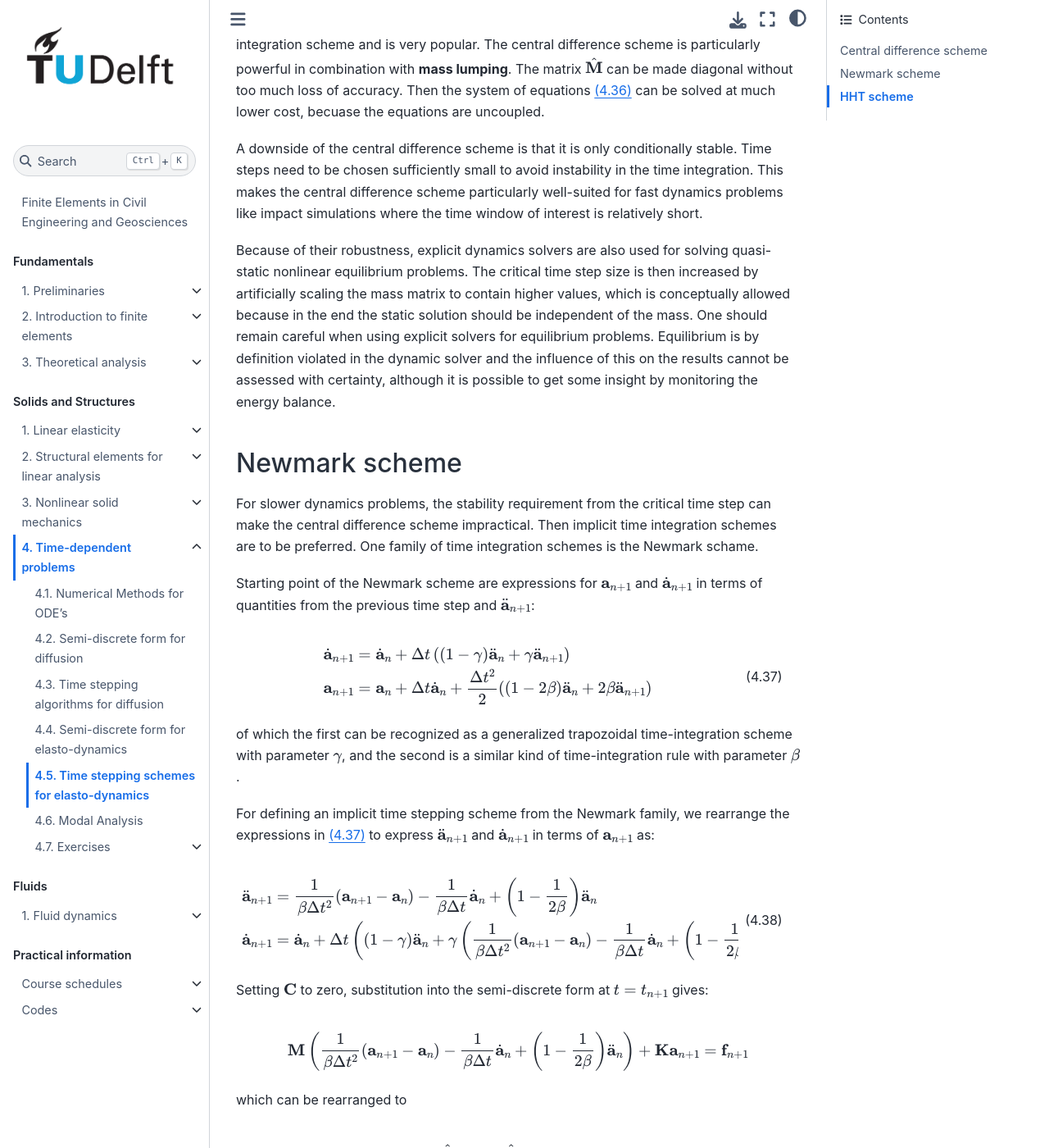
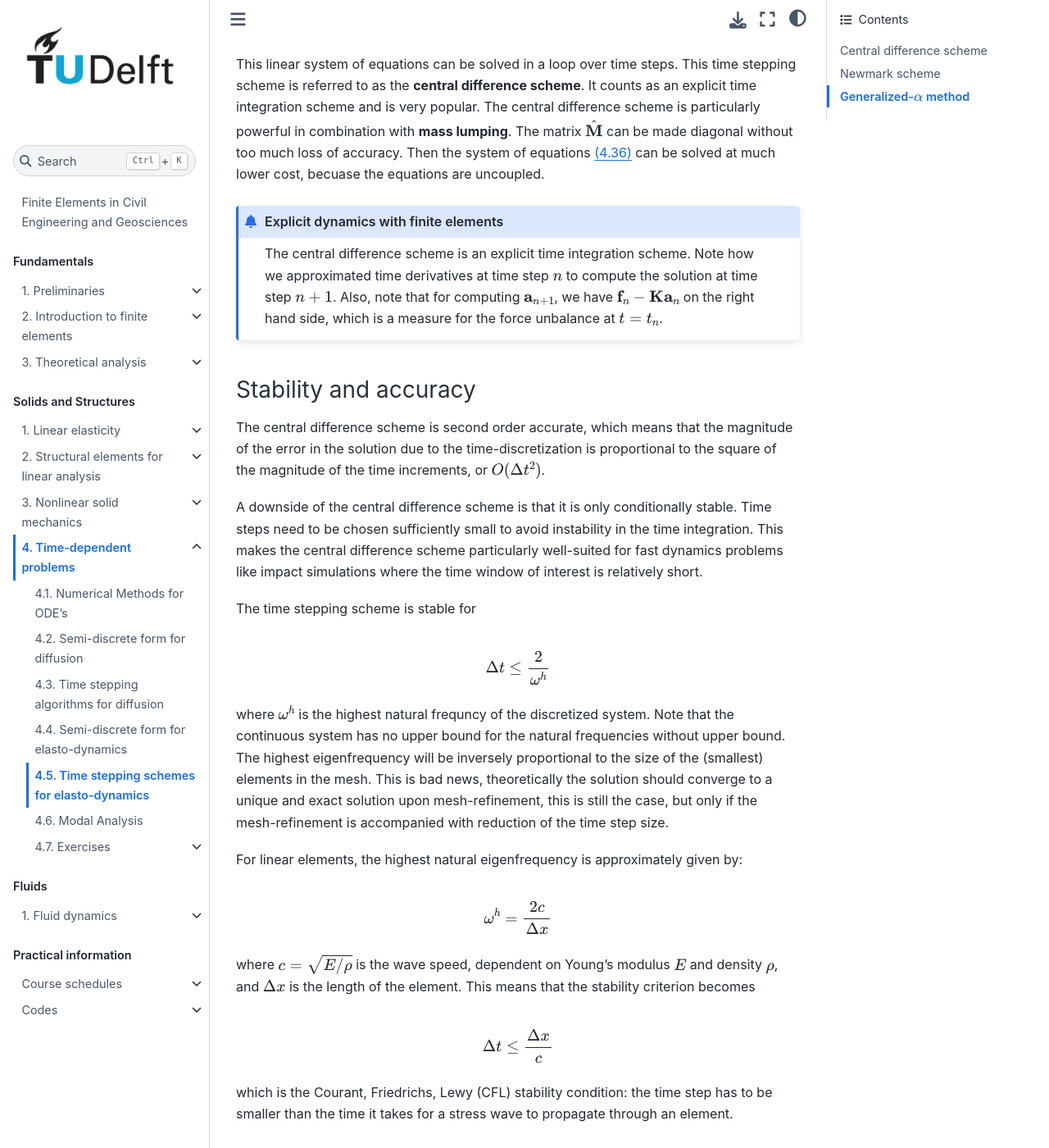
Before and after one commit to TeachBooks/mirror_computational_modelling, a Jupyter Book: the page built from book/dynamics/time_steppers.md, in a window 1280 px wide and 1400 px high, scrolled down 2541 px. Shown: the whole window at 82% size. Built offline with Jupyter Book 1.0.4 settings and Sphinx 7.4.7 and the Sphinx Book theme 1.1.4, drawn with Linux system fonts in a browser that asks for light colours; pages that are not in the unit, such as notebooks, are missing from menus; some of the changed text lies outside the part shown.

Commit message:
Add text on accuracy, stability, HHT

````diff
--- a/book/dynamics/time_steppers.md
+++ b/book/dynamics/time_steppers.md
@@ -15,7 +15,7 @@
 
 # Time stepping schemes for elasto-dynamics
 
-On the previous page, we have derived the semi-discrete finite element equations for continuum dynamics. Discretization in space was applied, but derivatives with respect to time were maintained. In order to arrive at an algorithm that can be implemented, time discretization should also be applied. It is possible to perform time-discretization with shape functions to arrive at the *space-time finite element method*. However, this is not the most common choice. The finite element discretization approach with nodes, elements and shape functions is convenient for discretization in space, but less so for discretization in time. Therefore, in finite element solvers for time-dependent problems, the finite element discretization in space is usually combined with some type of finite difference discretization in time. To solve th governing equations over a certain time interval, finite time increments $\Delta t$ are introduced and the solution $\ba$ is computed for a finite number of time steps to solve the governing equations over a certain time interval.
+On the previous page, we have derived the semi-discrete finite element equations for continuum dynamics. Discretization in space was applied, but derivatives with respect to time were maintained. In order to arrive at an algorithm that can be implemented, time discretization should also be applied. It is possible to perform time-discretization with shape functions to arrive at the **space-time finite element method**. However, this is not the most common choice. The finite element discretization approach with nodes, elements and shape functions is convenient for discretization in space, but less so for discretization in time. Therefore, in finite element solvers for time-dependent problems, the finite element discretization in space is usually combined with some type of finite difference discretization in time. To solve th governing equations over a certain time interval, finite time increments $\Delta t$ are introduced and the solution $\ba$ is computed for a finite number of time steps to solve the governing equations over a certain time interval.
 
 In this page different algorithms are introduced for the temporal discretization. In every case, the objective is to find the solution vector $\ba_{n+1}=\ba(t_{n+1})$ and if necessary its time derivatives $\dot\ba_{n+1} = \dot\ba(t_{n+1})$ and $\ddot\ba_{n+1}=\ddot\ba(t_{n+1})$ with the previous solution $\ba_{n}=\ba(t_{n})$, $\dot\ba_{n}=\dot\ba(t_{n})$ known. This implies that for the first time step, initial conditions $\ba_0$ and $\dot\ba_0$ need to be given.
 
@@ -92,11 +94,44 @@
 
 This linear system of equations can be solved in a loop over time steps. This time stepping scheme is referred to as the **central difference scheme**. It counts as an explicit time integration scheme and is very popular. The central difference scheme is particularly powerful in combination with **mass lumping**. The matrix $\hat\bM$ can be made diagonal without too much loss of accuracy. Then the system of equations {eq}`central-difference-system` can be solved at much lower cost, becuase the equations are uncoupled.
 
+```{admonition} Explicit dynamics with finite elements
+The central difference scheme is an explicit time integration scheme. Note how we approximated time derivatives at time step $n$ to compute the solution at time step $n+1$. Also, note that for computing $\ba_{n+1}$, we have $\bff_n-\bK\ba_n$ on the right hand side, which is a measure for the force unbalance at $t=t_n$.
+```
+
+### Stability and accuracy
+The central difference scheme is second order accurate, which means that the magnitude of the error in the solution due to the time-discretization is proportional to the square of the magnitude of the time increments, or $O(\Delta t^2)$.
+
 A downside of the central difference scheme is that it is only conditionally stable. Time steps need to be chosen sufficiently small to avoid instability in the time integration. This makes the central difference scheme particularly well-suited for fast dynamics problems like impact simulations where the time window of interest is relatively short.
 
-Because of their robustness, explicit dynamics solvers are also used for solving quasi-static nonlinear equilibrium problems. The critical time step size is then increased by artificially scaling the mass matrix to contain higher values, which is conceptually allowed because in the end the static solution should be independent of the mass. One should remain careful when using explicit solvers for equilibrium problems. Equilibrium is by definition violated in the dynamic solver and the influence of this on the results cannot be assessed with certainty, although it is possible to get some insight by monitoring the energy balance.
+The time stepping scheme is stable for
+
+$$
+\Delta t \leq  \frac2{\omega^h}
+$$
+
+where $\omega^h$ is the highest natural frequncy of the discretized system. Note that the continuous system has no upper bound for the natural frequencies without upper bound. The highest eigenfrequency will be inversely proportional to the size of the (smallest) elements in the mesh. This is bad news, theoretically the solution should converge to a unique and exact solution upon mesh-refinement, this is still the case, but only if the mesh-refinement is accompanied with reduction of the time step size.
+
+For linear elements, the highest natural eigenfrequency is approximately given by:
+
+$$
+\omega^h = \frac{2c}{\Delta x}
+$$
+
+where $c=\sqrt{E/\rho}$ is the wave speed, dependent on Young's modulus $E$ and density $\rho$, and $\Delta x$ is the length of the element. This means that the stability criterion becomes
+
+$$
+\Delta t \leq \frac{\Delta x}{c}
+$$
+
+which is the Courant, Friedrichs, Lewy (CFL) stability condition: the time step has to be smaller than the time it takes for a stress wave to propagate through an element.
+
+### Explicit solvers for static-problems
+
+Because of their robustness, explicit dynamics solvers as obtained with the central difference scheme are also used for solving quasi-static nonlinear equilibrium problems. The critical time step size is then increased by artificially scaling the mass matrix to contain higher values, which is conceptually allowed because in the end the static solution should be independent of the mass. One should remain careful when using explicit solvers for equilibrium problems. Equilibrium is by definition violated in the dynamic solver and the influence of this on the results cannot be assessed with certainty, although it is possible to get some insight by monitoring the energy balance.
 
 ## Newmark scheme
+
+### Formulation
 
 For slower dynamics problems, the stability requirement from the critical time step can make the central difference scheme impractical. Then implicit time integration schemes are to be preferred. One family of time integration schemes is the Newmark schame.
 
@@ -153,12 +188,16 @@
 
 $$
 \hat\bff_{n+1} = \bff_{n+1} + \bM\left(\frac{1}{\beta\Delta t^2}\ba_n + \frac{1}{\beta\Delta t}\dot\ba_n + \left(\frac{1}{2\beta}-1\right) \ddot\ba_n\right) \\
-+ \bC\left(\frac{\gamma}{\beta\Delta t}\ba_n + \frac{\gamma}{\beta}\dot\ba_n + \left(\frac{\gamma}{2\beta}-1\right)\Delta t\ddot\ba_n\right)
++ \bC\left(\frac{\gamma}{\beta\Delta t}\ba_n + \left(1-\frac{\gamma}{\beta}\right)\dot\ba_n + \left(\frac{\gamma}{2\beta}-1\right)\Delta t\ddot\ba_n\right)
 $$
 ```
 :::
 
+```{admonition} Implicit dynamics with finite elements
+The Newmark scheme is an implicit time integration scheme. Here we compute the solution at $t=t_{n+1}$ by evaluating the semi-discrete form at $t=t_{n+1}$. The scheme becomes equivalent to the explicit central difference scheme by setting $\beta=0$ and $\gamma=\frac12$
+```
 
+### Stability, accuracy and numerical damping
 
 The Newmark method is unconditionally stable for:
 
@@ -166,6 +205,17 @@
 2\beta \geq \gamma \geq \frac12
 $$
 
-For $\beta=0$, and $\gamma=\frac12$, the central difference approximations are recovered.
+It is second order accurate for $\gamma=\frac12$, and first order accurate for all other values of $\gamma$, i.e. with $\gamma\neq\frac12$, the time discretization error is of the order $O(\Delta t)$.
 
-## HHT scheme
+It is possible to introduce damping with the Newmark parameters, as an alternative to working with a nonzero $\bC$-matrix. Given the uncertainty around appropriate values for $\bC$, avoiding its construction altogether is appealing. By setting $\gamma>\frac12$, numerical damping is introduced, which can be helpful to filter out unphysical oscillations from the computational repsonse. The degree of numerical damping can be controlled through the choice for $\gamma$. However, introducing any numerical damping does come at a price in accuracy, becuase the order of the time-discretization error becomes $O(\Delta t)$.
+
+
+## Generalized-$\alpha$ method
+
+An alternative time integration scheme exists that allows for numerical damping while maintaining second order accuracy is the generalized-$\alpha$ method, also referred to as the Hilbert-Hughes-Taylor (or HHT) method. It involves using a Newmark scheme to solve:
+
+$$
+\bM\ddot\ba_{n+1}+(1-\alpha)\bK\ba_{n+1}-\alpha\bK\ba_n = (1-\alpha)\bff_{n+1}+\alpha\bff_n
+$$
+
+If $0\leq\alpha\leq\frac13$ and the Newmark parameters are set to $\gamma=\frac12+\alpha$ and $\beta=\frac14(1+\alpha)^2$ the scheme is second order accurate while the parameter $\alpha$ can be used to control the amount of numerical damping. For $\alpha=0$ the undamped second order accurate Newmark scheme is recovered, increasing $\alpha$ increases the degree of numerical damping.
````
Also changed, not shown: other parts of book/dynamics/time_steppers.md (+2 -0 lines).
